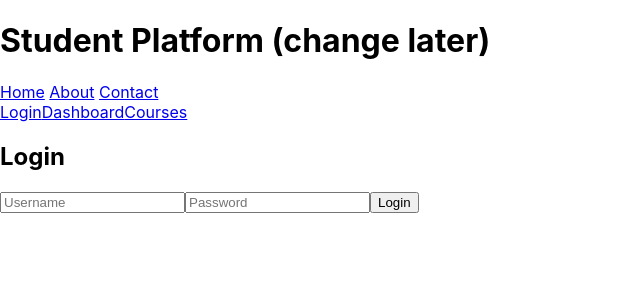
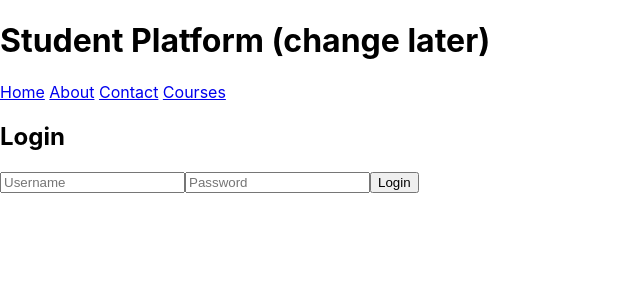
Before and after one commit to ryaneveson/310_Project, a React (Create React App) app in the folder student-records-app/: page / in a window 1280 px wide. Shown: the top 300 px of the page, without its empty margins (0-640 px from the left). Built offline with nearby package versions, Linux system fonts and the light colour scheme.

Commit message:
Changed the courses link to the header

```diff
--- a/student-records-app/public/header.html
+++ b/student-records-app/public/header.html
@@ -4,5 +4,6 @@
         <a href="/">Home</a>
         <a href="/">About</a>
         <a href="/">Contact</a>
+        <a href = "/courses">Courses</a>
     </nav>
 </header>
--- a/student-records-app/src/App.js
+++ b/student-records-app/src/App.js
@@ -6,12 +6,6 @@ import Courses from "./Courses"; // Import Courses page
 function App() {
   return (
     <Router>
-      <nav className="p-4 bg-gray-800 text-white flex flex-col space-y-4">
-        <Link to="/" className="block p-2 bg-gray-700 rounded hover:bg-gray-600">Login</Link>
-        <Link to="/dashboard" className="block p-2 bg-gray-700 rounded hover:bg-gray-600">Dashboard</Link>
-        <Link to="/courses" className="block p-2 bg-gray-700 rounded hover:bg-gray-600">Courses</Link>
-      </nav>
-
       <Routes>
         <Route path="/" element={<Login />} />
         <Route path="/dashboard" element={<Dashboard />} />
```
